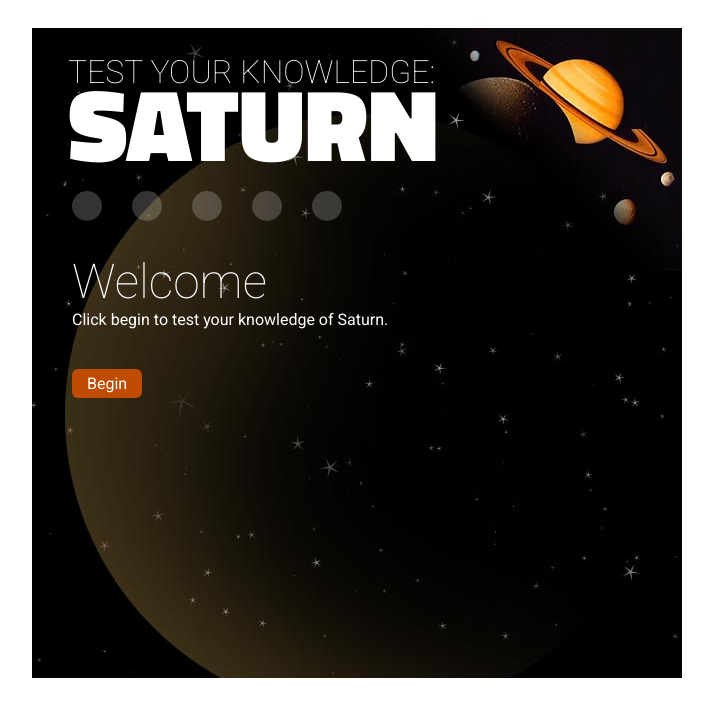
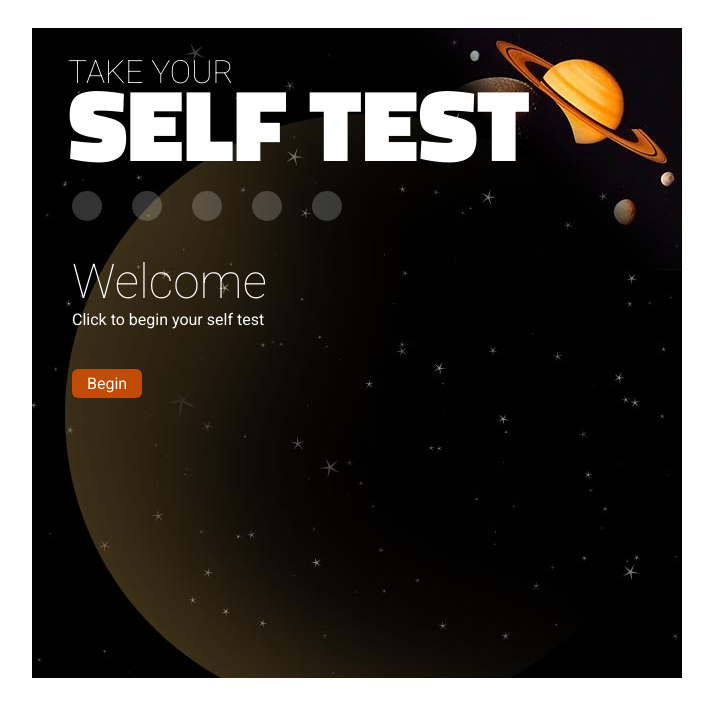
Before and after one commit to JosephOrigho/AngularJS-Quiz, a plain HTML site: page index.html in a window 1280 px wide. Shown: the whole page, without its empty margins (283-996 px from the left). Drawn offline with Linux system fonts and the light colour scheme.

Commit message:
Update index.html

```diff
--- a/index.html
+++ b/index.html
@@ -3,12 +3,12 @@
 	<head>
 		<meta http-equiv="Content-Type" content="text/html; charset=UTF-8">
 		<meta name="viewport" content="width=device-width, initial-scale=1">
-		<title>Test Your Knowledge: Saturn</title>
+		<title>COVID-19 Self Test</title>
 		<link rel="stylesheet" type="text/css" href="css/quiz.css">
 	</head>
 	<body>
 		<div id="myQuiz" ng-controller="QuizController">
-			<h1>Test Your Knowledge:<span>Saturn</span></h1>
+			<h1>Take your<span>Self test</span></h1>
 			<div class="progress">
 				<div class="
 							{{ ($index === activeQuestion) ? 'on' : 'off' }}
@@ -18,7 +18,7 @@
 			</div>
 			<div class="intro {{ (activeQuestion > -1) ? 'inactive' : 'active' }}">
 				<h2>Welcome</h2>
-				<p>Click begin to test your knowledge of Saturn.</p>
+				<p>Click to begin your self test</p>
 				<p class="btn" ng-click="activeQuestion = 0">Begin</p>
 			</div>
 			<div class="question
```
